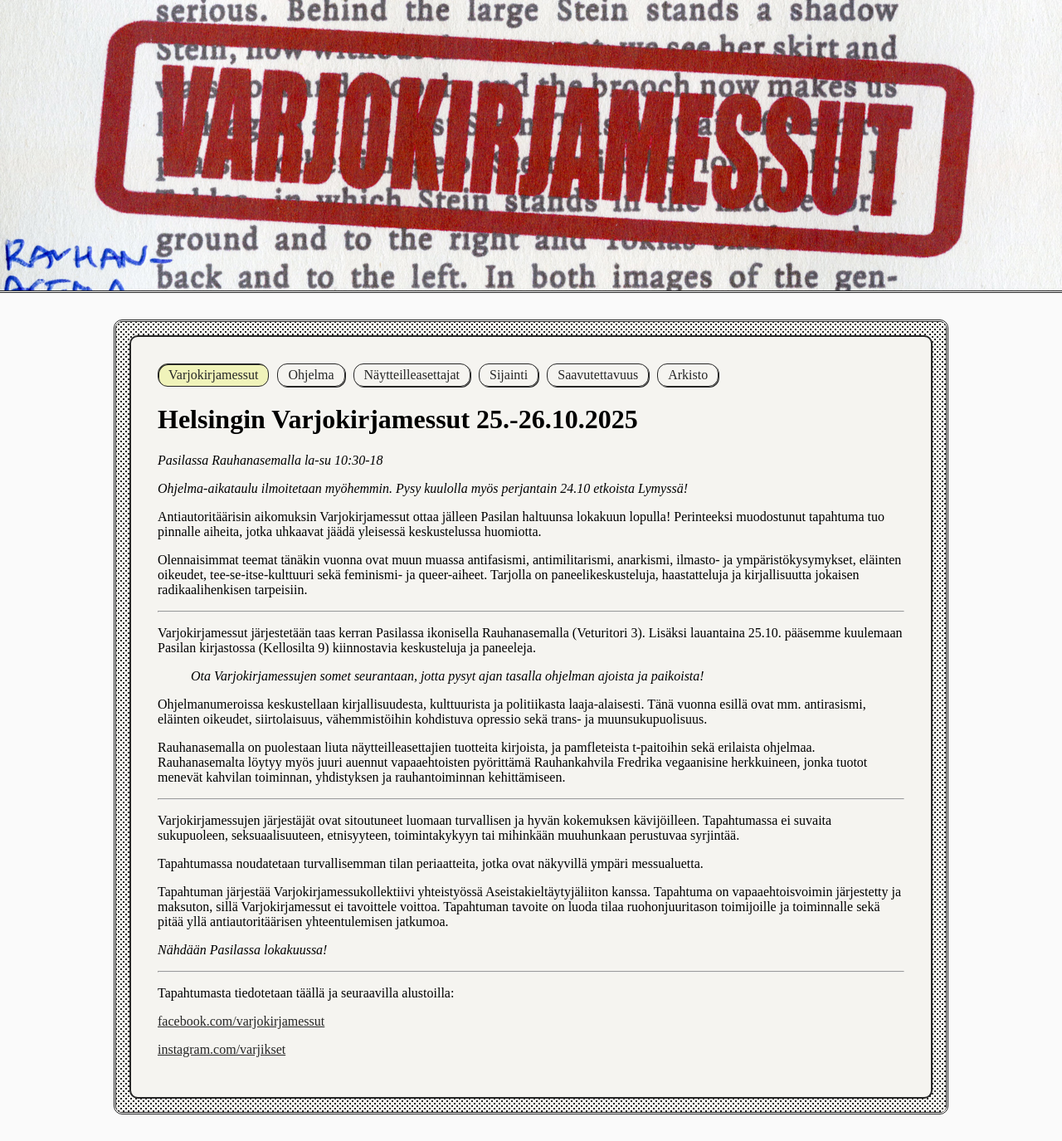
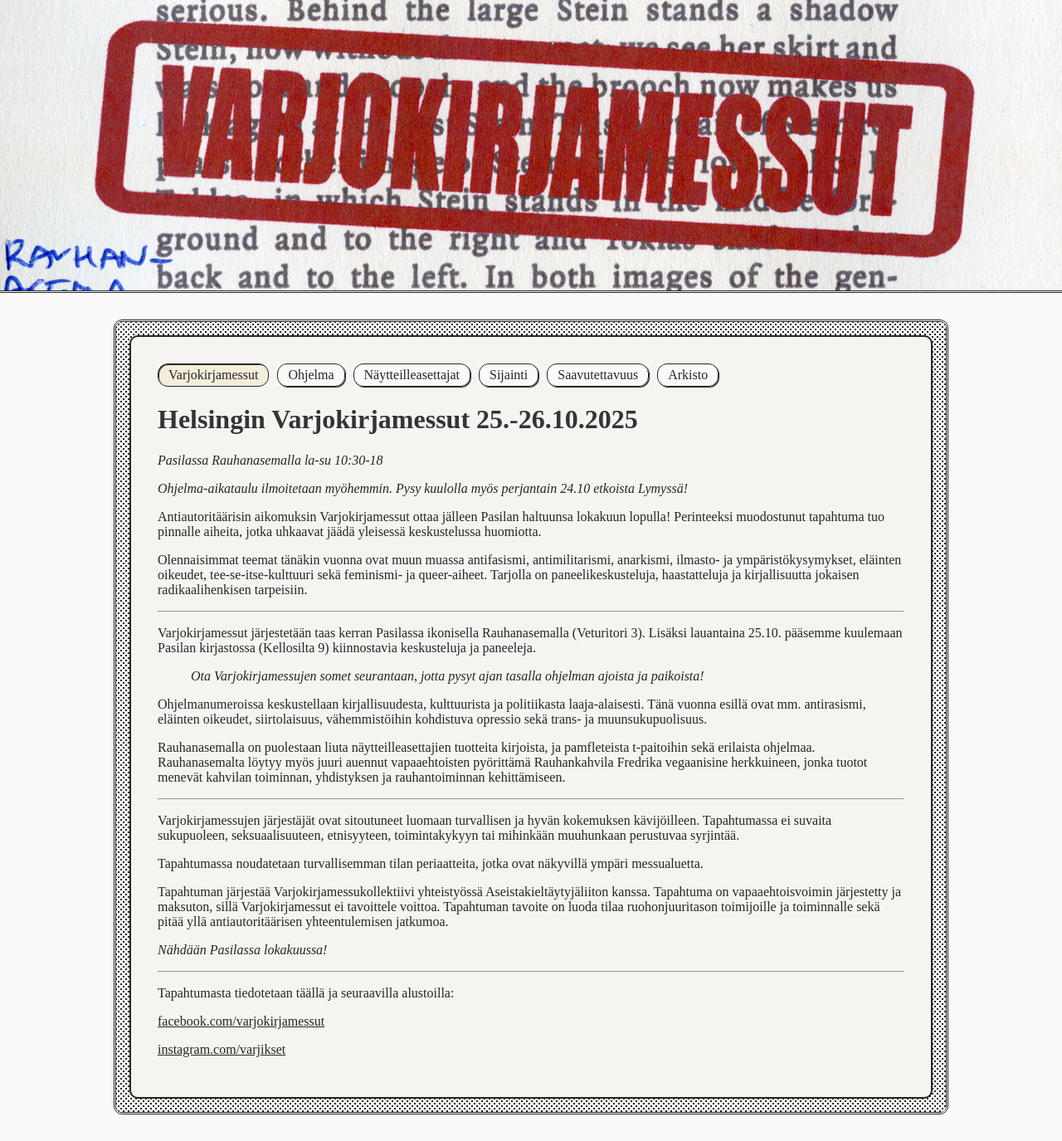
Before and after one commit to vikketii/varjis, a Jekyll site: the page built from index.md, in a window 1280 px wide. Shown: the whole page at 83% size. Built offline with Jekyll 4.4.1, drawn with Linux system fonts in a browser that asks for light colours.

Commit message:
update style

```diff
--- a/assets/css/styles.css
+++ b/assets/css/styles.css
@@ -1,8 +1,9 @@
 
 body {
-    background: rgb(250, 250, 250);
     margin: 0;
     padding: 0;
+    color:rgb(38, 38, 38);
+    background: rgb(250, 250, 250);
     font-family: 'Times New Roman', Times, serif;
     font-size: 16px;
 }
@@ -34,9 +35,9 @@ body {
 
 .content-container {
     min-height: 40vh;
+    padding: 2rem;
     border: 2px solid rgb(38, 38, 38);
     border-radius: 10px;
-    padding: 2rem;
     background: #f5f4f0;
 }
 
@@ -54,20 +55,23 @@ body {
         1px 1px 0 0px rgb(38, 38, 38);
 }
 
-
 .current {
-    background-color: rgb(240, 243, 186);
+    background-color: #f3edd9;
     box-shadow: 1px 1px 0 0px inset rgb(38, 38, 38) !important;
 }
 
 .main-nav div:hover {
-    background-color: rgb(240, 243, 186);
+    background-color: #f3edd9;
     box-shadow: 1px 1px 0 0px inset rgb(38, 38, 38);
 }
 
 .main-nav a {
     text-decoration: none;
-    color: rgb(38, 38, 38);
+    background-color: rgb(250, 250, 250);
+}
+
+.main-nav a:hover {
+    color:rgb(38, 38, 38);
 }
 
 .header-img-container {
@@ -86,3 +90,11 @@ body {
 a {
     color: rgb(38, 38, 38);
 }
+
+a:hover {
+    color:rgb(92, 92, 92);
+}
+
+:is(h1, h2, h3, h4, h5, h6) {
+    color: rgb(52, 52, 52)
+}
```
